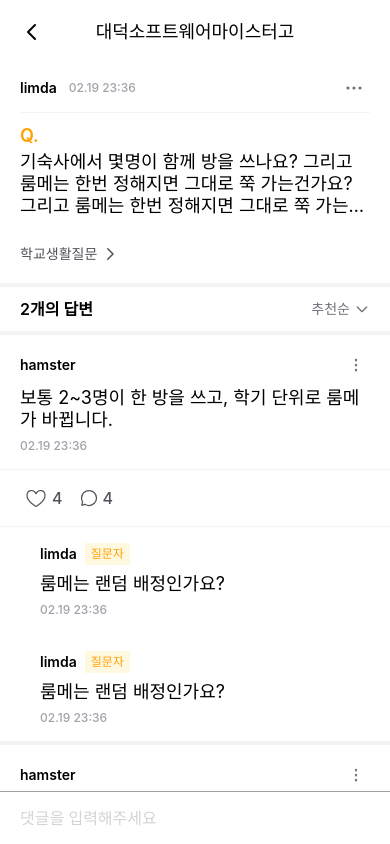
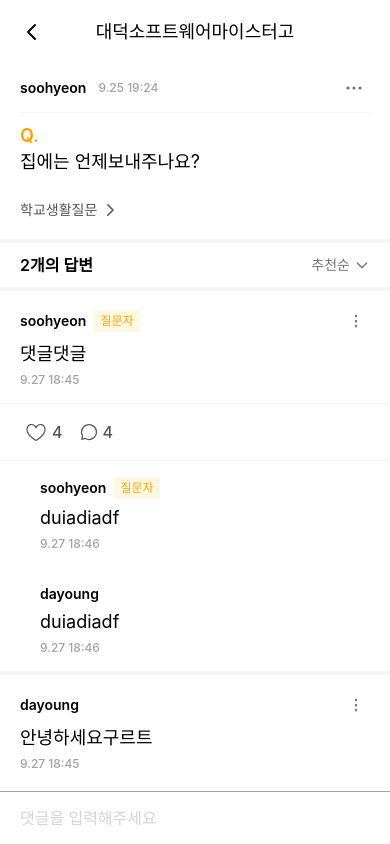
Before and after one commit to MEOGO-DSM/MEOGO_Frontend_V2, a React Native app: screen /QuestionTagGather in a window 390 px wide. Both pictures are taken after a click on the element 195 px from the left and 429 px from the top of the page. Built offline with nearby package versions, Linux system fonts and the light colour scheme.

Commit message:
add :: 질문 상세보기 더미 값 추가

```diff
--- /dev/null
+++ b/src/app/dummy/questionDetail.ts
@@ -0,0 +1,56 @@
+export const questionDetail = {
+  "id": 2,
+  "account_id": "soohyeon",
+  "date": "24.09.25 19:24",
+  "content": "집에는 언제보내주나요?",
+  "tag": "LIFE",
+  "comments": {
+      "count": 2,
+      "comment_list": [
+          {
+              "id": 3,
+              "account_id": "soohyeon",
+              "date": "24.09.27 18:45",
+              "content": "댓글댓글",
+              "replies": [
+                  {
+                      "id": 4,
+                      "account_id": "soohyeon",
+                      "date": "24.09.27 18:46",
+                      "content": "duiadiadf",
+                      "replies": []
+                  },
+                  {
+                    "id": 4,
+                    "account_id": "dayoung",
+                    "date": "24.09.27 18:46",
+                    "content": "duiadiadf",
+                    "replies": []
+                }
+              ]
+          },
+          {
+            "id": 5,
+            "account_id": "dayoung",
+            "date": "24.09.27 18:45",
+            "content": "안녕하세요구르트",
+            "replies": [
+                {
+                    "id": 4,
+                    "account_id": "asgd",
+                    "date": "24.09.27 18:46",
+                    "content": "duiadiadf",
+                    "replies": []
+                },
+                {
+                  "id": 5,
+                  "account_id": "rweatsyr",
+                  "date": "24.09.27 18:46",
+                  "content": "agfdshdjfkg",
+                  "replies": []
+              }
+            ]
+        }
+      ]
+  }
+}
--- a/src/app/review/question/Detail.tsx
+++ b/src/app/review/question/Detail.tsx
@@ -9,6 +9,7 @@ import { useNavigation } from '@react-navigation/native';
 import { StackNavigationProp } from '@react-navigation/stack';
 import { useDispatch } from 'react-redux';
 import { selectTag } from '../../../utils/store/modules/questionTagSelect'
+import { questionDetail } from '../../dummy/questionDetail';
 
 export default function Detail() {
 
@@ -36,13 +37,13 @@ export default function Detail() {
           contentContainerStyle={{ flexGrow: 1 }}
           keyboardShouldPersistTaps="handled"
         >
-          <Container>
+          <Container key={questionDetail.id}>
             <QuestionWrap>
               <InfoAndContent>
                 <InfoWrap>
                   <UserIdAndTime>
-                    <Font text="limda" kind="semi14" />
-                    <Font text="02.19 23:36" kind="medium12" color="gray400" />
+                    <Font text={questionDetail.account_id} kind="semi14" />
+                    <Font text={questionDetail.date && questionDetail.date.substring(4)} kind="medium12" color="gray400" />
                   </UserIdAndTime>
                   <SettingIcon>
                     <Setting color={color.gray500} rotate="horizontal" />
@@ -50,7 +51,7 @@ export default function Detail() {
                 </InfoWrap>
                 <Content>
                   <Font text="Q. " kind="semi18" color="amber700" />
-                  <Font text="기숙사에서 몇명이 함께 방을 쓰나요? 그리고 룸메는 한번 정해지면 그대로 쭉 가는건가요? 그리고 룸메는 한번 정해지면 그대로 쭉 가는건가요?" kind="regular18" numberOfLines={3} />
+                  <Font text={questionDetail.content} kind="regular18" numberOfLines={3} />
                 </Content>
               </InfoAndContent>
               <QuestionTypeWrap onPress={() => handleQuestionList("학교생활질문")}>
@@ -60,16 +61,25 @@ export default function Detail() {
             </QuestionWrap>
 
             <AnswerSortWrap>
-              <Font text="2개의 답변" kind="semi16" />
+              <Font text={`${questionDetail.comments.count}개의 답변`} kind="semi16" />
               <SortWrap>
                 <Font text="추천순" kind="medium14" color="gray500" />
                 <Arrow size={16} color={color.gray500} rotate="bottom" />
               </SortWrap>
             </AnswerSortWrap>
 
-            <AnswerBox />
-            <AnswerBox />
-
+            {
+              questionDetail.comments.comment_list.map(({ id, account_id, date, content, replies }) => (
+                <AnswerBox
+                  id={id}
+                  writerId={questionDetail.account_id}
+                  accountId={account_id}
+                  date={date}
+                  content={content}
+                  replies={replies}
+                />
+              ))
+            }
           </Container>
         </ScrollView>
 
@@ -111,6 +121,7 @@ const UserIdAndTime = styled.View`
   display: flex;
   flex-direction: row;
   align-items: center;
+  justify-content: center;
   gap: 12px;
 `;
 
--- a/src/components/Review/AnswerBox.tsx
+++ b/src/components/Review/AnswerBox.tsx
@@ -3,29 +3,45 @@ import styled from "styled-components/native";
 import { Font, color } from "../../styles";
 import { Heart, Setting, Answer } from "../../assets"
 import ReplyBox from "./ReplyBox";
+import QuestionerTag from './QuestionerTag';
 
-export default function AnswerBox() {
+interface PropsType {
+  id?: number,
+  writerId?: string,
+  date?: string,
+  content?: string,
+  replies?: Array<any>
+  accountId?: string
+}
+
+export default function AnswerBox({ id, writerId, date, content, replies, accountId }: PropsType) {
   const [pressHeart, setPressHeart] = useState<boolean>(false)
 
   return (
     <>
-      <AnswerBoxWrap>
+      <AnswerBoxWrap key={id}>
         <AnswerWrap>
           <UserIdAndSetting>
-            <Font text="hamster" kind="semi14" />
+            <UserIdWrap>
+              <Font text={accountId} kind="semi14" />
+              {
+                writerId === accountId &&
+                <QuestionerTag />
+              }
+            </UserIdWrap>
             <SettingIcon>
               <Setting size={20} color={color.gray500} />
             </SettingIcon>
           </UserIdAndSetting>
-          <Font text="보통 2~3명이 한 방을 쓰고, 학기 단위로 룸메가 바뀝니다." kind="regular18" />
-          <Font text="02.19 23:36" kind="medium12" color="gray400" />
+          <Font text={content} kind="regular18" />
+          <Font text={date && date.substring(4)} kind="medium12" color="gray400" />
         </AnswerWrap>
 
         <HeartAndReply>
           <ActiveWrap onPress={() => setPressHeart(!pressHeart)}>
             <Heart
               color={pressHeart ? color.amber600 : color.gray600}
-              fill={pressHeart? color.amber600 : 'none'}
+              fill={pressHeart ? color.amber600 : 'none'}
             />
             <Font text="4" kind="medium16" color="gray600" />
           </ActiveWrap>
@@ -36,8 +52,17 @@ export default function AnswerBox() {
         </HeartAndReply>
 
         <ReplyWrap>
-          <ReplyBox />
-          <ReplyBox />
+          {
+            replies?.map(({ id, account_id, date, content }) => (
+              <ReplyBox
+                id={id}
+                accountId={account_id}
+                date={date}
+                content={content}
+                writerId={writerId}
+              />
+            ))
+          }
         </ReplyWrap>
       </AnswerBoxWrap>
     </>
@@ -58,6 +83,13 @@ const UserIdAndSetting = styled.View`
 display: flex;
 flex-direction: row;
 justify-content: space-between;
+align-items: center;
+`
+
+const UserIdWrap = styled.View`
+display: flex;
+flex-direction: row;
+gap: 8px;
 align-items: center;
 `
 
--- a/src/components/Review/QuestionBox.tsx
+++ b/src/components/Review/QuestionBox.tsx
@@ -40,7 +40,7 @@ export const QuestionBox = ({ id, content, date, questionType, accountId }: Prop
         </TagAndContentWrap>
         <UserIdAndTimeWrap>
           <Font text={accountId} kind="medium14" color="gray400" />
-          <Font text={date && date.substr(3)} kind="regular14" color="gray400" />
+          <Font text={date && date.substring(3)} kind="regular14" color="gray400" />
         </UserIdAndTimeWrap>
       </QuestionContent>
 
--- /dev/null
+++ b/src/components/Review/QuestionerTag.tsx
@@ -0,0 +1,15 @@
+import styled from "styled-components/native";
+import { Font, color } from "../../styles";
+
+export default function QuestionerTag() {
+  return (
+    <Container>
+      <Font text="질문자" kind="medium12" color="amber700" />
+    </Container>
+  )
+}
+
+const Container = styled.View`
+padding: 4px 6px;
+background-color: ${color.amber50};
+`
--- a/src/components/Review/ReplyBox.tsx
+++ b/src/components/Review/ReplyBox.tsx
@@ -1,17 +1,27 @@
 import styled from "styled-components/native";
-import { Font, color } from "../../styles";
+import { Font } from "../../styles";
+import QuestionerTag from "./QuestionerTag";
 
-export default function ReplyBox() {
+interface PropsType {
+  id?: number,
+  accountId?: string,
+  date?: string,
+  content?: string,
+  writerId?: string
+}
+
+export default function ReplyBox({ id, accountId, date, content, writerId }: PropsType) {
   return (
-    <Container>
+    <Container key={id}>
       <UserInfoWrap>
-        <Font text="limda" kind="semi14" />
-        <QuestionerTag>
-          <Font text="질문자" kind="medium12" color="amber700" />
-        </QuestionerTag>
+        <Font text={accountId} kind="semi14" />
+        {
+          accountId === writerId &&
+          <QuestionerTag />
+        }
       </UserInfoWrap>
-      <Font text="룸메는 랜덤 배정인가요?" kind="regular18" />
-      <Font text="02.19 23:36" kind="medium12" color="gray400" />
+      <Font text={content} kind="regular18" />
+      <Font text={date && date.substring(4)} kind="medium12" color="gray400" />
     </Container>
   )
 }
@@ -28,8 +38,3 @@ flex-direction: row;
 gap: 8px;
 align-items: center;
 `
-
-const QuestionerTag = styled.View`
-padding: 4px 6px;
-background-color: ${color.amber50};
-`
```
